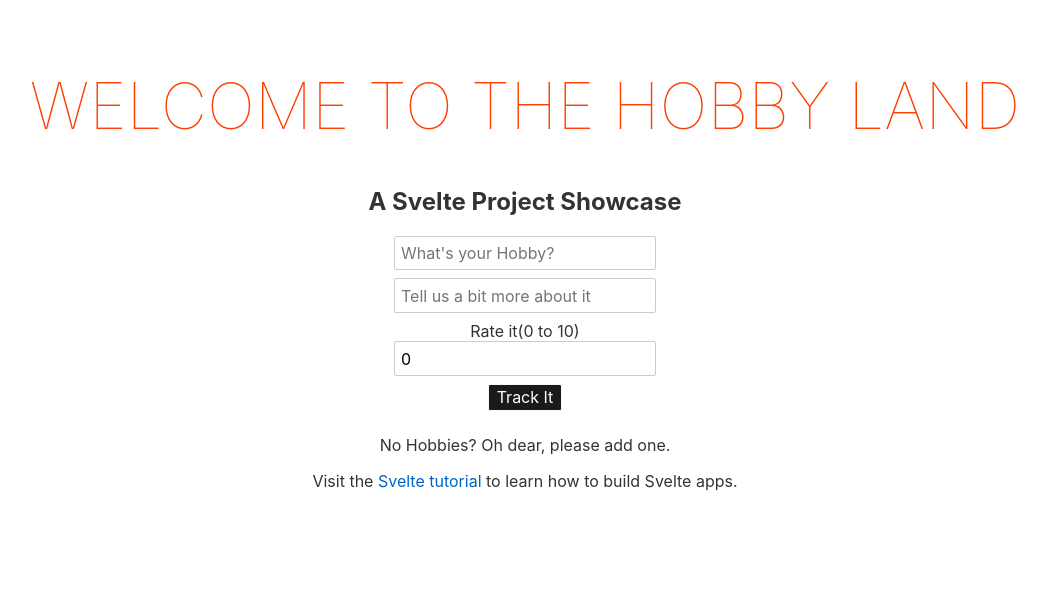
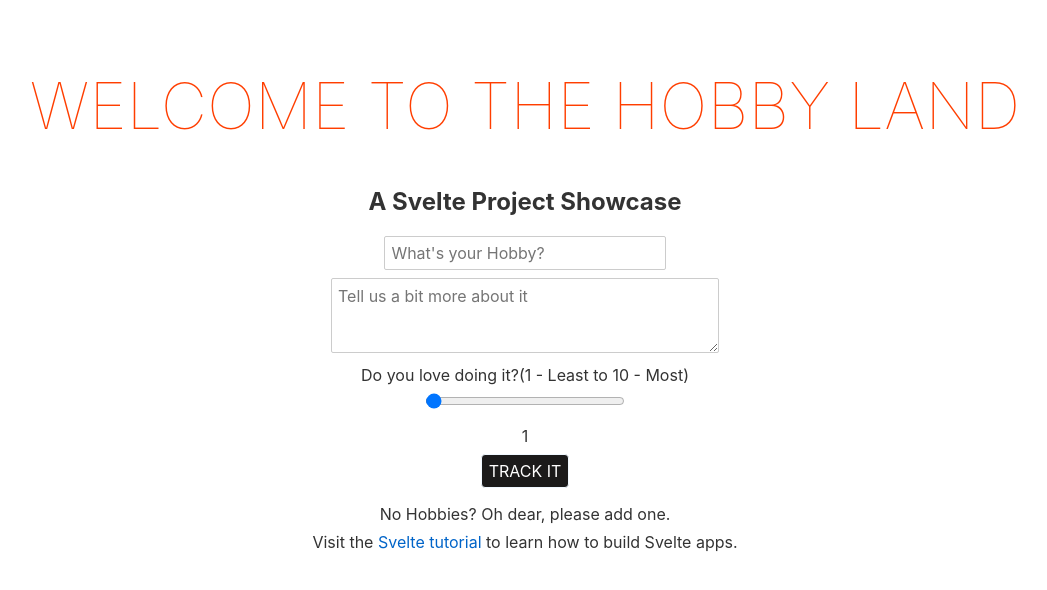
Before and after one commit to atapas/hobbyland, a Svelte app: page / in a window 1280 px wide. Shown: the top 590 px of the page, without its empty margins (115-1162 px from the left). Built offline with nearby package versions, Linux system fonts and the light colour scheme.

Commit message:
feat: Added the slider for weight

```diff
--- a/src/App.svelte
+++ b/src/App.svelte
@@ -3,7 +3,7 @@
 	import Button from './Button.svelte';
 
 	let name = '';
-    let weight = 0;
+    let weight = 1;
     let description = '';
     let hobbies =[];
 
@@ -28,18 +28,19 @@
 		</div>
 		<div>
 			<label for="description"></label>
-			<input type="text" id="description" bind:value={description} placeholder="Tell us a bit more about it" />
+			<textarea rows="3" cols="35" id="description" bind:value ={description}  placeholder="Tell us a bit more about it"/>
 		</div>
 		<div>
-			<label for="weight">Rate it(0 to 10)</label>
-			<input type="number" id="weight" bind:value={weight}/>
+			<label for="weight">Do you love doing it?(1 - Least to 10 - Most)</label>
+			<input type="range" min="1" max="10" id="weight" bind:value={weight} />
+			<p>{weight}</p>
 		</div>
 		<Button on:click={addHobby}>Track It</Button>
 	</section>
 
 	{#if hobbies.length === 0}
 		<p>
-		No Hobbies? Oh dear, please add one.
+			No Hobbies? Oh dear, please add one.
 		</p>
 	{:else}
 		{#each hobbies as hobby}
@@ -67,6 +68,18 @@
 		font-weight: 100;
 	}
 
+	p {
+		margin: 0.5rem;
+	}
+
+	input[type="range"] {
+		padding: 0;
+		margin-top: 0.4em;
+		width: 200px;
+	}
+	input[type="text"] {
+		width: 282px;
+	}
 	@media (min-width: 640px) {
 		main {
 			max-width: none;
--- a/src/Button.svelte
+++ b/src/Button.svelte
@@ -1,11 +1,11 @@
 <style>
     button{
-          font : larger;
-          padding: 0.15rem 0.5rem;
           background-color: #1b1a1a;
           border: 1px solid  aliceblue ;
           cursor: pointer;
           color: white;
+          border-radius: 0.25rem;
+          text-transform: uppercase;
       }
 
   </style>
```
